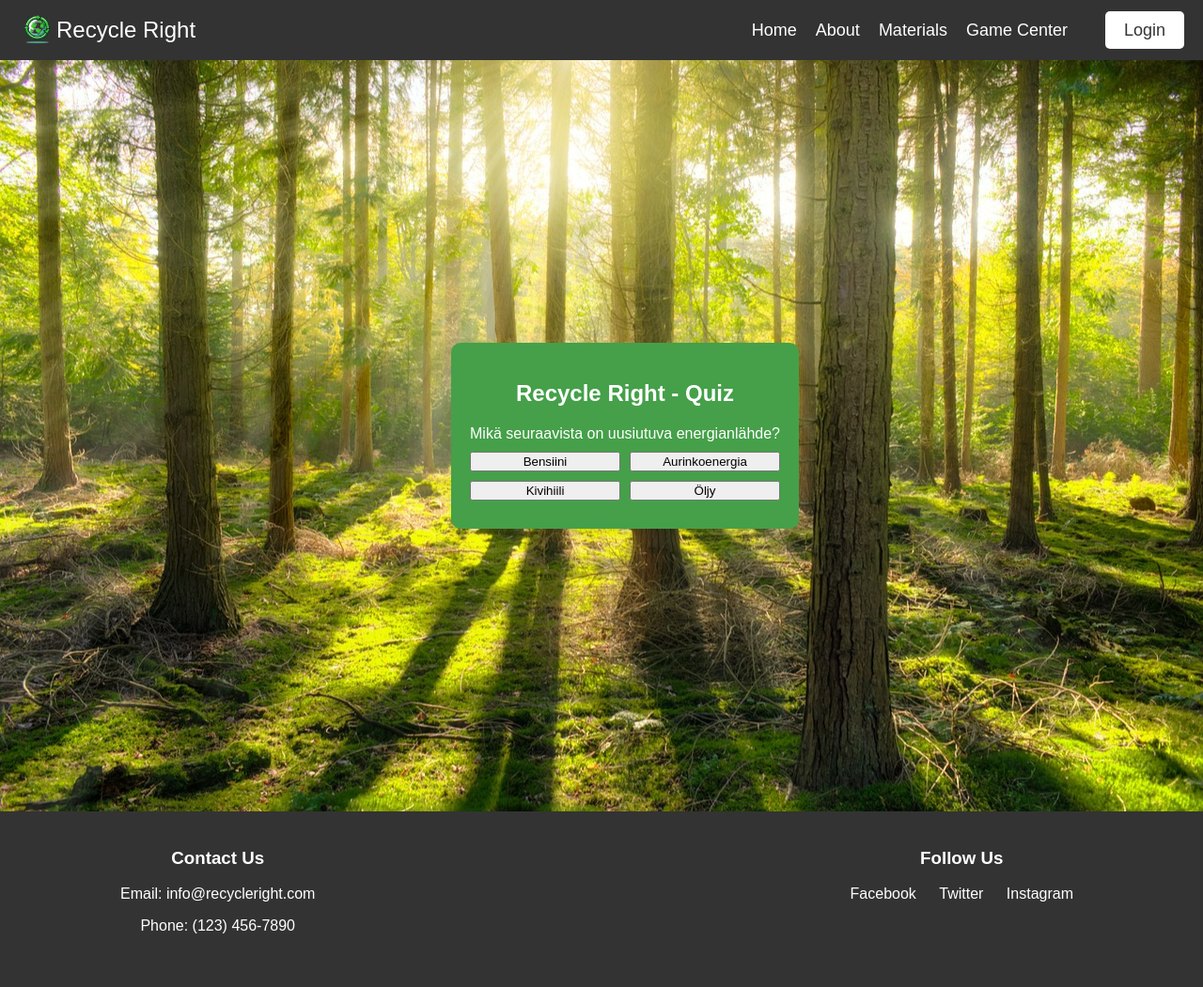
After one commit to JanneStudent/Recycle_Right, a PHP site: page /quiz1.html in a window 1280 px wide. The commit adds this page. Shown: the whole page at 94% size. Run offline with PHP 8.4, Linux system fonts and the light colour scheme.

Commit message:
added quizzes and updated .css

```diff
--- /dev/null
+++ b/quiz1.html
@@ -0,0 +1,52 @@
+<!DOCTYPE html>
+<html>
+    <head>
+        <meta charset="UTF-8">
+        <meta name="viewport" content="width=device-width, initial-scale=1.0">
+        <title>Recycle Right - Quiz 1</title>
+        <link rel="stylesheet" href="styles.css">
+    </head>
+<body>
+    <header>
+        <div class="logo">
+            <img src="pictures/RRLogo-transformed.png" alt="Logo">
+        </div>
+        <div class="company-name">Recycle Right</div>
+        <nav>
+            <ul>
+                <li><a href="index.html">Home</a></li>
+                <li><a href="#">About</a></li>
+                <li><a href="materials.html">Materials</a></li>
+                <li><a href="gamecenter.html">Game Center</a></li>
+                <li><a href="login.html" class="login-button">Login</a></li>
+            </ul>
+        </nav>
+    </header>
+    <main>
+        <section class="hero">
+  <div class="quiz-container" id="quiz">
+    <h2>Recycle Right - Quiz</h2>
+    <div class="question" id="question"></div>
+    <div class="options" id="options"></div>
+  </div>
+
+  <script src="quiz1.js"></script>
+</section>
+</main>
+<footer class="site-footer">
+    <div class="container">
+      <div class="footer-content">
+        <h3>Contact Us</h3>
+        <p>Email: info@recycleright.com</p>
+        <p>Phone: (123) 456-7890</p>
+      </div>
+      <div class="footer-social-media">
+        <h3>Follow Us</h3>
+        <a href="#">Facebook</a>
+        <a href="#">Twitter</a>
+        <a href="#">Instagram</a>
+      </div>
+    </div>
+  </footer>
+</body>
+</html>
--- /dev/null
+++ b/quiz1.js
@@ -0,0 +1,95 @@
+  let score = 0;
+  let currentQuestion = 0;
+
+  const quiz = document.getElementById('quiz');
+  const questionElement = document.createElement('div');
+  questionElement.id = 'question';
+  questionElement.classList.add('question');
+  quiz.appendChild(questionElement);
+
+  const optionsElement = document.createElement('div');
+  optionsElement.id = 'options';
+  optionsElement.classList.add('options');
+  quiz.appendChild(optionsElement);
+
+  const quizData = [
+    {
+      question: "Mikä seuraavista on uusiutuva energianlähde?",
+      options: ["Bensiini", "Aurinkoenergia", "Kivihiili", "Öljy"],
+      answer: "Aurinkoenergia"
+    },
+    {
+      question: "Uusiutumattomat energianlähteet ovat toiselta nimeltään?",
+      options: ["Fossiilisia polttoaineita", "Biopolttoaineita", "Vanhoja polttoaineita", "Uusia polttoaineita"],
+      answer: "Fossiilisia polttoaineita"
+    },
+    {
+      question: "Kuinka paljon sähköä kulutettiin Suomessa vuonna 2022?",
+      options: ["1,3 miljoonaa terajoulea", "1,3 miljoonaa kilojoulea", "1,5 megawattia", "1,5 kilowattia"],
+      answer: "1,3 miljoonaa terajoulea"
+    },
+    {
+      question: "Kuinka suuri oli uusiutuvien energianlähteiden osuus vuonna 2022?",
+      options: ["76%", "42%", "100%", "14%"],
+      answer: "42%"
+    },
+    {
+      question: "Mihin seuraavista voi saada energiatukea?",
+      options: ["Omakotitalon lämmitysjärjestelmän uusimiseen", "Hukkalämmön hyödyntämistä tutkivaan projektiin", "Puiden istutukseen hakkuuaukealle", "Auton tankkaamiseen"],
+      answer: "Hukkalämmön hyödyntämistä tutkivaan projektiin"
+    },
+    // Add more questions here...
+  ];
+
+  function showQuestion() {
+    const question = quizData[currentQuestion];
+    questionElement.innerText = question.question;
+
+    optionsElement.innerHTML = "";
+    question.options.forEach(option => {
+      const button = document.createElement("button");
+      button.innerText = option;
+      optionsElement.appendChild(button);
+      button.addEventListener("click", selectAnswer);
+    });
+  }
+
+  function selectAnswer(e) {
+    const selectedButton = e.target;
+    const answer = quizData[currentQuestion].answer;
+
+    if (selectedButton.innerText === answer) {
+      score++;
+    }
+
+    currentQuestion++;
+
+    if (currentQuestion < quizData.length) {
+      showQuestion();
+    } else {
+      showResult();
+    }
+  }
+
+  function showResult() {
+    quiz.innerHTML = `
+      <h1>Quiz Completed!</h1>
+      <p>Your score: ${score}/${quizData.length}</p>
+      <button id="restartButton">Restart Quiz</button>
+    `;
+    document.getElementById('restartButton').addEventListener('click', restartQuiz);
+  }
+
+  function restartQuiz() {
+    score = 0;
+    currentQuestion = 0;
+    quiz.innerHTML = ''; // Clear the quiz container
+
+    // Reinitialize the quiz UI elements
+    quiz.appendChild(questionElement);
+    quiz.appendChild(optionsElement);
+
+    showQuestion();
+  }
+
+  showQuestion();
--- a/styles.css
+++ b/styles.css
@@ -333,6 +333,42 @@ body, main {
     padding: 0;
 }
 
+/* Styles for quiz elements */
+.quiz-container {
+    max-width: 600px;
+    margin: 20px auto;
+    padding: 20px;
+    border: none;
+    border-radius: 10px;
+    box-shadow: 0 4px 8px rgba(0, 0, 0, 0.1);
+    background-color: #45a049;
+}
+
+.quiz-container h2 {
+    text-align: center;
+    font-size: 24px;
+    margin-bottom: 10px;
+}
+
+.quiz-container .question {
+    margin-bottom: 10px;
+}
+
+.quiz-container .options {
+    display: grid;
+    gap: 10px;
+    grid-template-columns: repeat(2, 1fr);
+    margin-bottom: 10px;
+}
+
+.quiz-container .options li {
+    margin-bottom: 5px;
+}
+
+.quiz-container .options input[type="radio"] {
+    margin-right: 10px;
+}
+
 /* Media Queries for Responsive Design */
 @media (max-width: 768px) {
     header nav ul {
```
Also changed, not shown: quiz2.html (added, +52 -0 lines), quiz2.js (added, +120 -0 lines).
